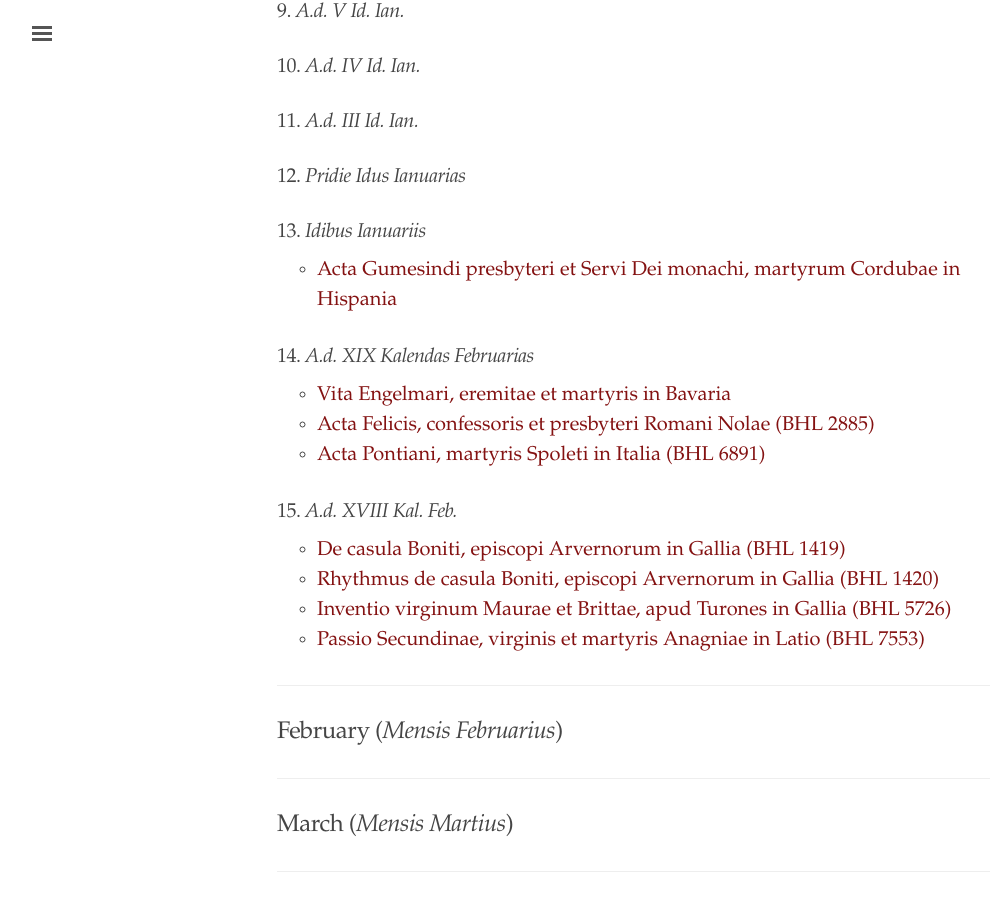
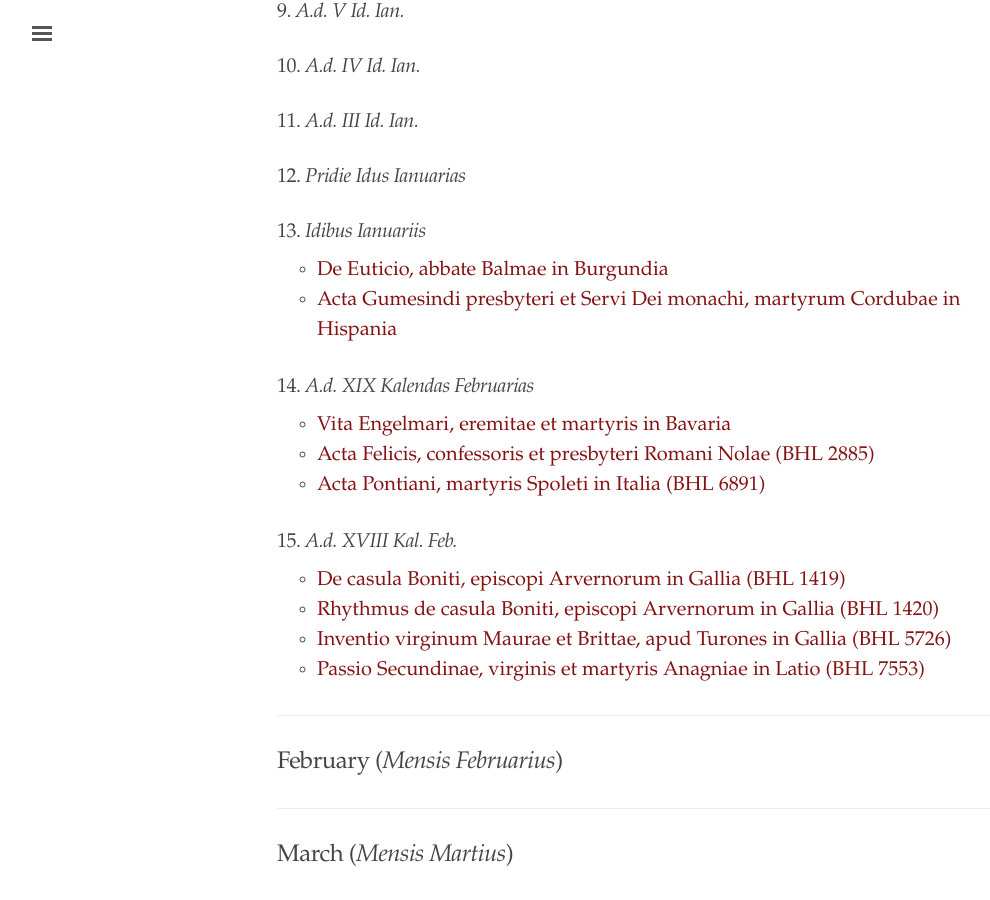
Before and after one commit to cjkoepke1/latin-hagiography, a Jekyll site: the page built from index.md, in a window 1280 px wide and 900 px high, scrolled down 1640 px. Shown: the whole window, without its empty margins (3-993 px from the left). Built offline with Jekyll 4.4.1, drawn with Linux system fonts in a browser that asks for light colours.

Commit message:
Added De Euticio abbate

```diff
--- a/index.md
+++ b/index.md
@@ -65,6 +65,7 @@ title: "Latin Hagiography"
 
 ### 13. *Idibus Ianuariis*
 
+- [De Euticio, abbate Balmae in Burgundia](https://cjkoepke1.github.io/latin-hagiography/texts/de-euticio-abbate/)
 - [Acta Gumesindi presbyteri et Servi Dei monachi, martyrum Cordubae in Hispania](https://cjkoepke1.github.io/latin-hagiography/texts/acta-gumesindi/)
 
 ### 14. *A.d. XIX Kalendas Februarias*
```
